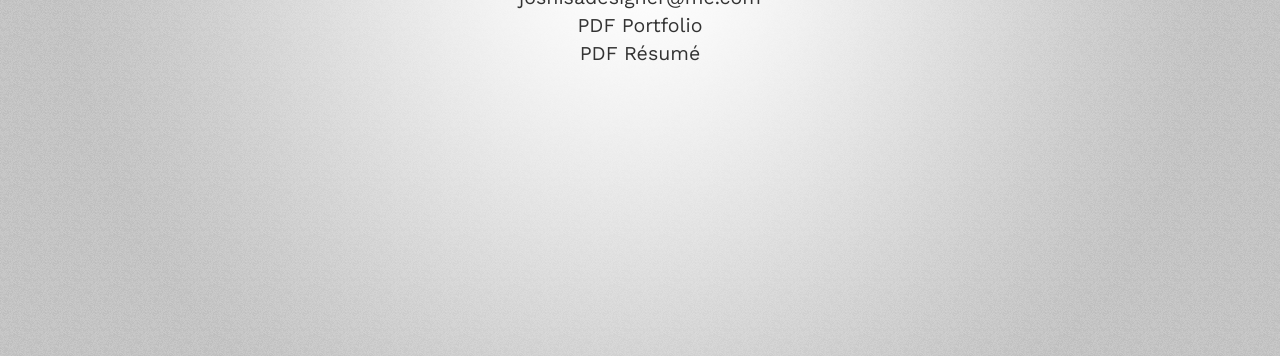
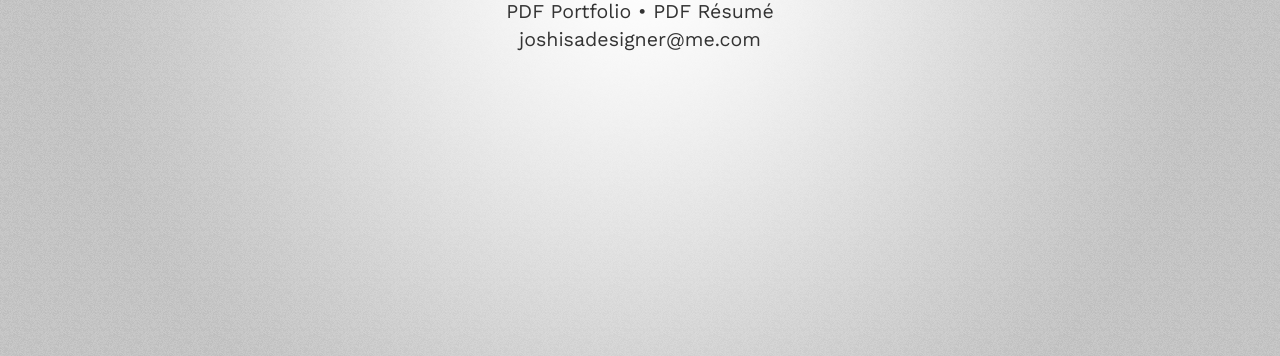
Before and after one commit to joshisadesigner/joshisadesigner.github.io, a plain HTML site: page index.html in a window 1280 px wide. Shown: the part 444-800 px from the top of the page. Drawn offline with nearby package versions, Linux system fonts and the light colour scheme.

Commit message:
Change text

```diff
--- a/index.html
+++ b/index.html
@@ -33,9 +33,9 @@
                             <h2>JOSHISADESIGNER</h2>
                             <h3>coming soon...</h3>
                             <p class="imp">
+                              <a href="https://joshisadesigner.github.io/docs/josh.delacruz_portfolio.pdf">PDF Portfolio</a> •
+                              <a href="https://joshisadesigner.github.io/docs/josh.delacruz_resume.pdf">PDF Résumé</a><br />
                               <a href="mailto:joshisadesigner@me.com?Subject=Let's%20work%20together">joshisadesigner@me.com</a><br />
-                              <a href="https://joshisadesigner.github.io/docs/josh.delacruz_portfolio.pdf">PDF Portfolio</a><br />
-                              <a href="https://joshisadesigner.github.io/docs/josh.delacruz_resume.pdf">PDF Résumé</a>
                             </p>
                     </div>
                 </div>
```
